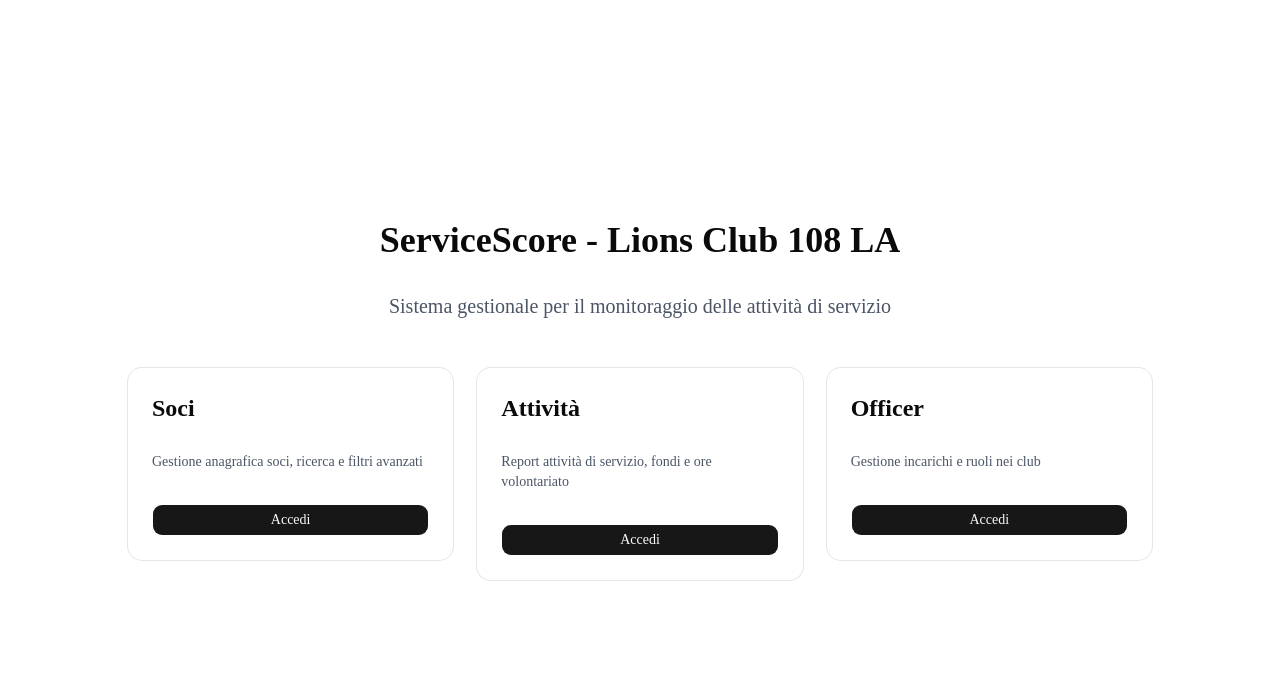
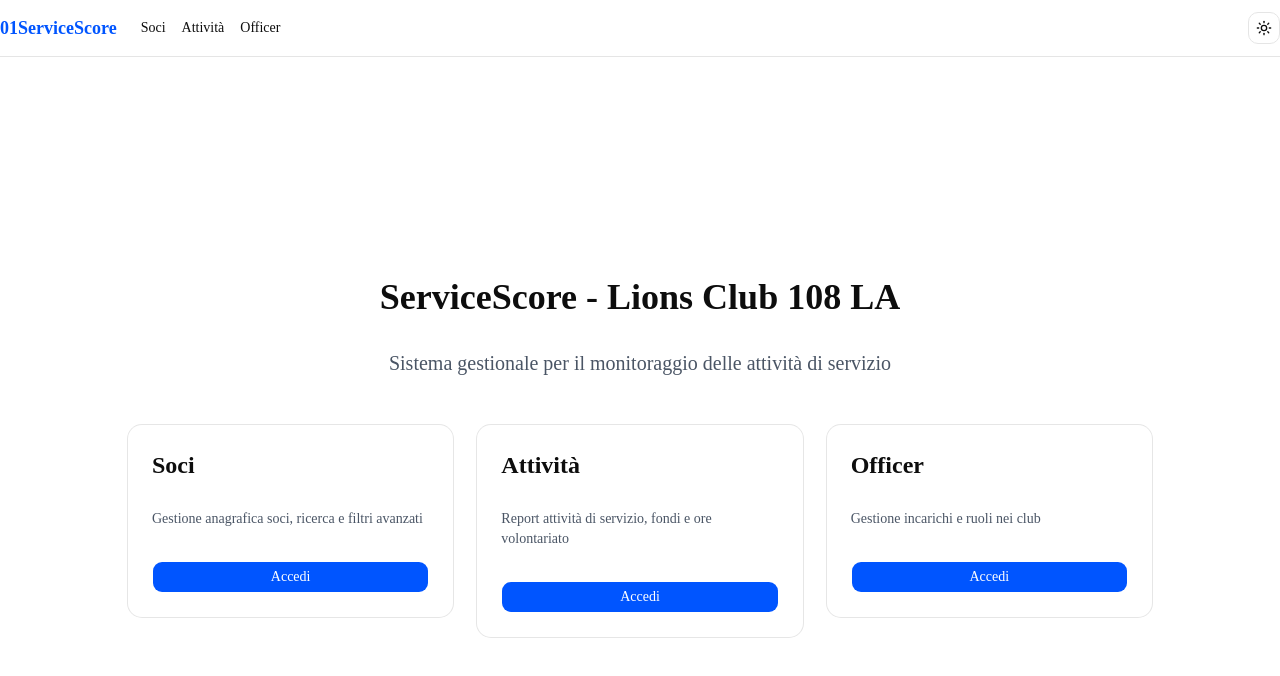
Before and after one commit to fcoppini01/ServiceScore, a Next.js app: page / in a window 1280 px wide. Shown: the top 676 px of the page. Built offline with nearby package versions, Linux system fonts and the light colour scheme.

Commit message:
Add 01Informatica branding: IBM fonts, custom colors (#0055ff, #ffe500, #ff0000, #0d0d0d), dark/light mode toggle, header with navigation

```diff
--- a/package.json
+++ b/package.json
@@ -16,6 +16,7 @@
     "clsx": "^2.1.1",
     "lucide-react": "^1.9.0",
     "next": "16.2.4",
+    "next-themes": "^0.4.6",
     "react": "19.2.4",
     "react-dom": "19.2.4",
     "shadcn": "^4.4.0",
--- a/src/app/globals.css
+++ b/src/app/globals.css
@@ -49,72 +49,74 @@
 }
 
 :root {
-  --background: oklch(1 0 0);
-  --foreground: oklch(0.145 0 0);
-  --card: oklch(1 0 0);
-  --card-foreground: oklch(0.145 0 0);
-  --popover: oklch(1 0 0);
-  --popover-foreground: oklch(0.145 0 0);
-  --primary: oklch(0.205 0 0);
-  --primary-foreground: oklch(0.985 0 0);
-  --secondary: oklch(0.97 0 0);
-  --secondary-foreground: oklch(0.205 0 0);
-  --muted: oklch(0.97 0 0);
-  --muted-foreground: oklch(0.556 0 0);
-  --accent: oklch(0.97 0 0);
-  --accent-foreground: oklch(0.205 0 0);
-  --destructive: oklch(0.577 0.245 27.325);
-  --border: oklch(0.922 0 0);
-  --input: oklch(0.922 0 0);
-  --ring: oklch(0.708 0 0);
-  --chart-1: oklch(0.87 0 0);
-  --chart-2: oklch(0.556 0 0);
-  --chart-3: oklch(0.439 0 0);
-  --chart-4: oklch(0.371 0 0);
-  --chart-5: oklch(0.269 0 0);
+  --background: #ffffff;
+  --foreground: #0d0d0d;
+  --card: #ffffff;
+  --card-foreground: #0d0d0d;
+  --popover: #ffffff;
+  --popover-foreground: #0d0d0d;
+  --primary: #0055ff;
+  --primary-foreground: #ffffff;
+  --secondary: #ffe500;
+  --secondary-foreground: #0d0d0d;
+  --muted: #f5f5f5;
+  --muted-foreground: #666666;
+  --accent: #ffe500;
+  --accent-foreground: #0d0d0d;
+  --destructive: #ff0000;
+  --destructive-foreground: #ffffff;
+  --border: #e5e5e5;
+  --input: #e5e5e5;
+  --ring: #0055ff;
+  --chart-1: #0055ff;
+  --chart-2: #ffe500;
+  --chart-3: #ff0000;
+  --chart-4: #0d0d0d;
+  --chart-5: #666666;
   --radius: 0.625rem;
-  --sidebar: oklch(0.985 0 0);
-  --sidebar-foreground: oklch(0.145 0 0);
-  --sidebar-primary: oklch(0.205 0 0);
-  --sidebar-primary-foreground: oklch(0.985 0 0);
-  --sidebar-accent: oklch(0.97 0 0);
-  --sidebar-accent-foreground: oklch(0.205 0 0);
-  --sidebar-border: oklch(0.922 0 0);
-  --sidebar-ring: oklch(0.708 0 0);
+  --sidebar: #ffffff;
+  --sidebar-foreground: #0d0d0d;
+  --sidebar-primary: #0055ff;
+  --sidebar-primary-foreground: #ffffff;
+  --sidebar-accent: #f5f5f5;
+  --sidebar-accent-foreground: #0d0d0d;
+  --sidebar-border: #e5e5e5;
+  --sidebar-ring: #0055ff;
 }
 
 .dark {
-  --background: oklch(0.145 0 0);
-  --foreground: oklch(0.985 0 0);
-  --card: oklch(0.205 0 0);
-  --card-foreground: oklch(0.985 0 0);
-  --popover: oklch(0.205 0 0);
-  --popover-foreground: oklch(0.985 0 0);
-  --primary: oklch(0.922 0 0);
-  --primary-foreground: oklch(0.205 0 0);
-  --secondary: oklch(0.269 0 0);
-  --secondary-foreground: oklch(0.985 0 0);
-  --muted: oklch(0.269 0 0);
-  --muted-foreground: oklch(0.708 0 0);
-  --accent: oklch(0.269 0 0);
-  --accent-foreground: oklch(0.985 0 0);
-  --destructive: oklch(0.704 0.191 22.216);
-  --border: oklch(1 0 0 / 10%);
-  --input: oklch(1 0 0 / 15%);
-  --ring: oklch(0.556 0 0);
-  --chart-1: oklch(0.87 0 0);
-  --chart-2: oklch(0.556 0 0);
-  --chart-3: oklch(0.439 0 0);
-  --chart-4: oklch(0.371 0 0);
-  --chart-5: oklch(0.269 0 0);
-  --sidebar: oklch(0.205 0 0);
-  --sidebar-foreground: oklch(0.985 0 0);
-  --sidebar-primary: oklch(0.488 0.243 264.376);
-  --sidebar-primary-foreground: oklch(0.985 0 0);
-  --sidebar-accent: oklch(0.269 0 0);
-  --sidebar-accent-foreground: oklch(0.985 0 0);
-  --sidebar-border: oklch(1 0 0 / 10%);
-  --sidebar-ring: oklch(0.556 0 0);
+  --background: #0d0d0d;
+  --foreground: #ffffff;
+  --card: #1a1a1a;
+  --card-foreground: #ffffff;
+  --popover: #1a1a1a;
+  --popover-foreground: #ffffff;
+  --primary: #0055ff;
+  --primary-foreground: #ffffff;
+  --secondary: #ffe500;
+  --secondary-foreground: #0d0d0d;
+  --muted: #262626;
+  --muted-foreground: #a3a3a3;
+  --accent: #333333;
+  --accent-foreground: #ffe500;
+  --destructive: #ff0000;
+  --destructive-foreground: #ffffff;
+  --border: #333333;
+  --input: #333333;
+  --ring: #0055ff;
+  --chart-1: #0055ff;
+  --chart-2: #ffe500;
+  --chart-3: #ff0000;
+  --chart-4: #ffffff;
+  --chart-5: #a3a3a3;
+  --sidebar: #1a1a1a;
+  --sidebar-foreground: #ffffff;
+  --sidebar-primary: #0055ff;
+  --sidebar-primary-foreground: #ffffff;
+  --sidebar-accent: #333333;
+  --sidebar-accent-foreground: #ffffff;
+  --sidebar-border: #333333;
+  --sidebar-ring: #0055ff;
 }
 
 @layer base {
--- a/src/app/layout.tsx
+++ b/src/app/layout.tsx
@@ -1,15 +1,19 @@
 import type { Metadata } from "next";
-import { Geist, Geist_Mono } from "next/font/google";
+import { IBM_Plex_Sans, IBM_Plex_Mono } from "next/font/google";
 import "./globals.css";
+import { ThemeProvider } from "@/components/theme-provider";
+import { Header } from "@/components/header";
 
-const geistSans = Geist({
-  variable: "--font-geist-sans",
+const ibmPlexSans = IBM_Plex_Sans({
+  variable: "--font-ibm-sans",
   subsets: ["latin"],
+  weight: ["400", "500", "600", "700"],
 });
 
-const geistMono = Geist_Mono({
-  variable: "--font-geist-mono",
+const ibmPlexMono = IBM_Plex_Mono({
+  variable: "--font-ibm-mono",
   subsets: ["latin"],
+  weight: ["400", "500", "600"],
 });
 
 export const metadata: Metadata = {
@@ -25,10 +29,14 @@
   return (
     <html
       lang="it"
-      className={`${geistSans.variable} ${geistMono.variable} h-full antialiased`}
+      suppressHydrationWarning
+      className={`${ibmPlexSans.variable} ${ibmPlexMono.variable} h-full antialiased`}
     >
       <body className="min-h-full flex flex-col">
-        {children}
+        <ThemeProvider attribute="class" defaultTheme="system" enableSystem>
+          <Header />
+          {children}
+        </ThemeProvider>
       </body>
     </html>
   );
--- /dev/null
+++ b/src/components/header.tsx
@@ -0,0 +1,29 @@
+import Link from "next/link"
+import { ThemeToggle } from "@/components/theme-toggle"
+import { Button } from "@/components/ui/button"
+
+export function Header() {
+  return (
+    <header className="sticky top-0 z-50 w-full border-b bg-background/95 backdrop-blur supports-[backdrop-filter]:bg-background/60">
+      <div className="container flex h-14 items-center justify-between">
+        <div className="flex items-center gap-6">
+          <Link href="/" className="font-bold text-lg text-primary">
+            01ServiceScore
+          </Link>
+          <nav className="hidden md:flex items-center gap-4">
+            <Link href="/soci" className="text-sm font-medium transition-colors hover:text-primary">
+              Soci
+            </Link>
+            <Link href="/attivita" className="text-sm font-medium transition-colors hover:text-primary">
+              Attività
+            </Link>
+            <Link href="/officer" className="text-sm font-medium transition-colors hover:text-primary">
+              Officer
+            </Link>
+          </nav>
+        </div>
+        <ThemeToggle />
+      </div>
+    </header>
+  )
+}
--- /dev/null
+++ b/src/components/theme-provider.tsx
@@ -0,0 +1,11 @@
+"use client"
+
+import * as React from "react"
+import { ThemeProvider as NextThemesProvider } from "next-themes"
+
+export function ThemeProvider({
+  children,
+  ...props
+}: React.ComponentProps<typeof NextThemesProvider>) {
+  return <NextThemesProvider {...props}>{children}</NextThemesProvider>
+}
--- /dev/null
+++ b/src/components/theme-toggle.tsx
@@ -0,0 +1,21 @@
+"use client"
+
+import { useTheme } from "next-themes"
+import { Button } from "@/components/ui/button"
+import { Sun, Moon } from "lucide-react"
+
+export function ThemeToggle() {
+  const { setTheme, theme } = useTheme()
+
+  return (
+    <Button
+      variant="outline"
+      size="icon"
+      onClick={() => setTheme(theme === "dark" ? "light" : "dark")}
+    >
+      <Sun className="h-[1.2rem] w-[1.2rem] rotate-0 scale-100 transition-all dark:-rotate-90 dark:scale-0" />
+      <Moon className="absolute h-[1.2rem] w-[1.2rem] rotate-90 scale-0 transition-all dark:rotate-0 dark:scale-100" />
+      <span className="sr-only">Toggle theme</span>
+    </Button>
+  )
+}
```
Also changed, not shown: src/app/soci/page.tsx (+177 -9 lines), 1 other file (tests, documents, lock files or other folders).
